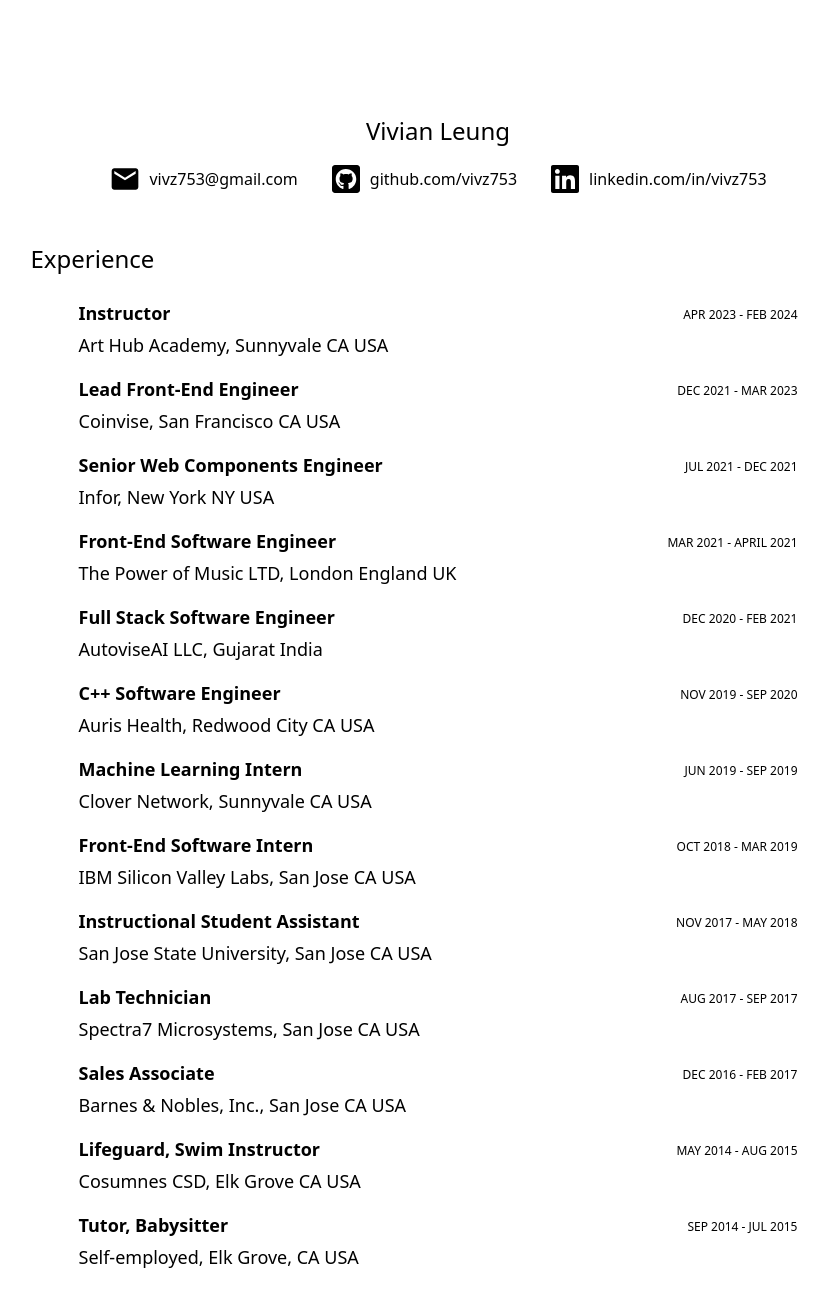
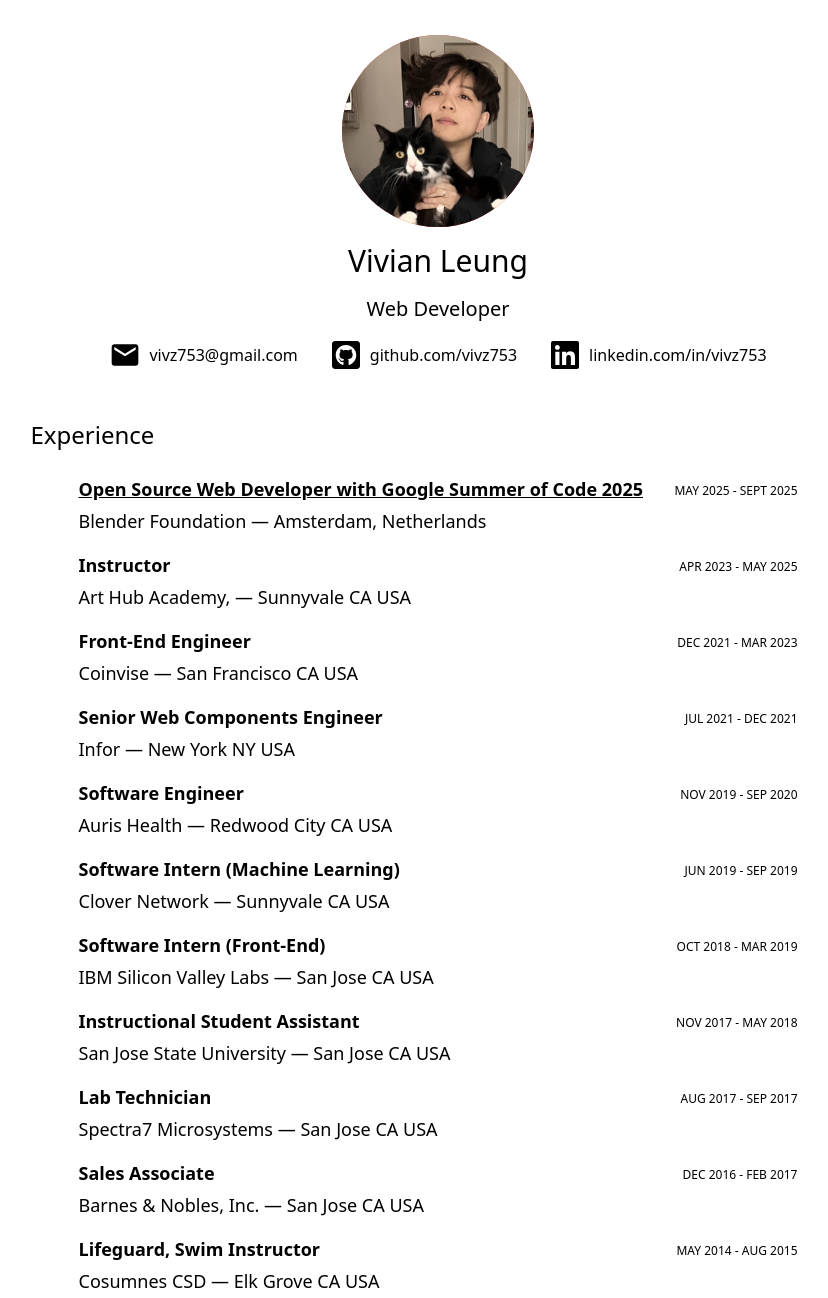
Before and after one commit to vivz753/vleung.us, a React app in the folder web/: page /cv in a window 1280 px wide. Shown: the part 125-1423 px from the top of the page, without its empty margins (202-1030 px from the left). Built offline with nearby package versions, Linux system fonts and the light colour scheme.

Commit message:
Refactor data from components, add new profile pic to CV

```diff
--- a/web/pages/cv.tsx
+++ b/web/pages/cv.tsx
@@ -1,103 +1,254 @@
+import clsx from "clsx"
 import { NextPage } from "next"
 import Link from "next/link"
-import { FC } from "react"
+import React, { FC } from "react"
 import { FaGithubSquare, FaLinkedin } from "react-icons/fa"
 import { MdEmail } from "react-icons/md"
+import Image from "next/image"
+
+interface Entry {
+  title: string
+  organization: string
+  location: string
+  date: string
+  description?: string
+  link?: string
+}
+
+const experience: Entry[] = [
+  {
+    title: "Open Source Web Developer with Google Summer of Code 2025",
+    organization: "Blender Foundation",
+    location: "Amsterdam, Netherlands",
+    date: "May 2025 - Sept 2025",
+    description: "",
+    link: "https://devtalk.blender.org/t/gsoc-2025-adding-handy-features-and-ui-improvements-to-flamenco/40723",
+  },
+  {
+    title: "Instructor",
+    organization: "Art Hub Academy,",
+    location: "Sunnyvale CA USA",
+    date: "Apr 2023 - May 2025",
+    description: "",
+  },
+  {
+    title: "Front-End Engineer",
+    organization: "Coinvise",
+    location: "San Francisco CA USA",
+    date: "Dec 2021 - Mar 2023",
+    description: "",
+  },
+  {
+    title: "Senior Web Components Engineer",
+    organization: "Infor",
+    location: "New York NY USA",
+    date: "Jul 2021 - Dec 2021",
+    description: "",
+  },
+  {
+    title: "Software Engineer",
+    organization: "Auris Health",
+    location: "Redwood City CA USA",
+    date: "Nov 2019 - Sep 2020",
+    description: "",
+  },
+  {
+    title: "Software Intern (Machine Learning)",
+    organization: "Clover Network",
+    location: "Sunnyvale CA USA",
+    date: "Jun 2019 - Sep 2019",
+    description: "",
+  },
+  {
+    title: "Software Intern (Front-End)",
+    organization: "IBM Silicon Valley Labs",
+    location: "San Jose CA USA",
+    date: "Oct 2018 - Mar 2019",
+    description: "",
+  },
+  {
+    title: "Instructional Student Assistant",
+    organization: "San Jose State University",
+    location: "San Jose CA USA",
+    date: "Nov 2017 - May 2018",
+    description: "",
+  },
+  {
+    title: "Lab Technician",
+    organization: "Spectra7 Microsystems",
+    location: "San Jose CA USA",
+    date: "Aug 2017 - Sep 2017",
+    description: "",
+  },
+  {
+    title: "Sales Associate",
+    organization: "Barnes & Nobles, Inc.",
+    location: "San Jose CA USA",
+    date: "Dec 2016 - Feb 2017",
+    description: "",
+  },
+  {
+    title: "Lifeguard, Swim Instructor",
+    organization: "Cosumnes CSD",
+    location: "Elk Grove CA USA",
+    date: "May 2014 - Aug 2015",
+    description: "",
+  },
+]
+
+const education: Entry[] = [
+  {
+    title: "BS Software Engineering 3.72 GPA",
+    organization: "San Jose State University",
+    location: "San Jose CA",
+    date: "Aug 2015 - May 2019",
+    description: "",
+  },
+]
+const leadership: Entry[] = [
+  {
+    title: "Treasurer",
+    organization: "Society of Women Engineers",
+    location: "San Jose State University",
+    date: "May 2018 - May 2019",
+    description: "",
+  },
+  {
+    title: "Clubroom Manager",
+    organization: "Society of Women Engineers",
+    location: "San Jose State University",
+    date: "Nov 2017 - May 2018",
+    description: "",
+  },
+  {
+    title: "Vice President",
+    organization: "Key Club",
+    location: "Cosumnes Oaks Highschool",
+    date: "May 2012 - May 2014",
+    description: "",
+  },
+  {
+    title: "Public Relations Officer",
+    organization: "National Honor Society",
+    location: "Cosumnes Oaks Highschool",
+    date: "May 2018 - May 2019",
+    description: "",
+  },
+]
+
+const awardsCertifications: Entry[] = [
+  {
+    title: "edX Verified Certificate for Computer Graphics",
+    organization: "University of San Diego",
+    location: "San Diego CA USA",
+    date: "Oct 2020",
+    description: "",
+    link: "https://courses.edx.org/certificates/482ed4cfd2b0444d846da2e1975dacdc",
+  },
+  {
+    title: "Dean's Scholar",
+    organization: "San Jose State University",
+    location: "San Jose CA USA",
+    date: "Aug 2015 - May 2019",
+    description: "",
+  },
+  {
+    title: "Silicon Valley Engineering Scholarship",
+    organization: "San Jose State University",
+    location: "San Jose CA USA",
+    date: "Aug 2015 - May 2019",
+    description: "",
+  },
+  {
+    title: "American Red Cross Lifeguarding / First Aid / Administering Emergency Oxygen / CPR / AED",
+    organization: "Cosumnes CSD",
+    location: "Elk Grove CA USA",
+    date: "Aug 2015 - May 2019",
+    description: "",
+  },
+  {
+    title: "AP Scholar with Distinction",
+    organization: "Collegeboard",
+    location: "",
+    date: "May 2014",
+    description: "",
+  },
+  {
+    title: "Distinguished Vice President",
+    organization: "Key Club Cal-Nev-Ha District",
+    location: "",
+    date: "May 2013",
+    description: "",
+  },
+]
+
+enum Icon {
+  GITHUB,
+  MAIL,
+  LINKEDIN,
+}
+
+const logoLinkHoverStyle = "group-hover:text-pink-300"
+const LogoLink: FC<{ link: string; label: string; icon: Icon }> = ({ link, label, icon }) => (
+  <a href={link} className="group flex flex-row items-center gap-2">
+    {icon === Icon.LINKEDIN ? (
+      <FaLinkedin className={clsx("h-8 w-8", logoLinkHoverStyle)} />
+    ) : icon === Icon.GITHUB ? (
+      <FaGithubSquare className={clsx("h-8 w-8", logoLinkHoverStyle)} />
+    ) : (
+      <MdEmail className={clsx("h-8 w-8", logoLinkHoverStyle)} />
+    )}
+
+    <span className={logoLinkHoverStyle}>{label}</span>
+  </a>
+)
 
 const CV: NextPage = () => {
   return (
-    <div className="flex min-h-screen flex-col items-center justify-center px-8 pt-28 lg:px-24">
+    <div className="flex min-h-screen flex-col items-center justify-center px-4 pt-8 lg:px-24">
       <div className="flex w-full max-w-[719px] flex-col py-24">
         <div className="flex flex-col items-center justify-center gap-4 py-8">
-          <div className="text-2xl">Vivian Leung</div>
+          <div className="relative h-48 w-48 overflow-clip rounded-full  bg-red-500">
+            <Image alt="portrait" src="/images/me-mimi-profile.png" fill style={{ objectFit: "cover" }} />
+          </div>
+          <div className="text-3xl">Vivian Leung</div>
+          <div className="text-xl">Web Developer</div>
           <div className="flex flex-col items-center gap-2 lg:flex-row lg:gap-8">
-            <div className="flex flex-row items-center gap-2">
-              <MdEmail className="h-8 w-8" />
-              <div>vivz753@gmail.com</div>
-            </div>
-            <Link className="flex flex-row items-center gap-2" href="https://github.com/vivz753">
-              <FaGithubSquare className="h-8 w-8" />
-              github.com/vivz753
-            </Link>
-            <Link href="https://linkedin.com/in/vivz753" className="flex flex-row items-center gap-2">
-              <FaLinkedin className="h-8 w-8" />
-              linkedin.com/in/vivz753
-            </Link>
+            <LogoLink link="mailto:vivz753@gmail.com" label="vivz753@gmail.com" icon={Icon.MAIL} />
+            <LogoLink link="https://github.com/vivz753" label="github.com/vivz753" icon={Icon.GITHUB} />
+            <LogoLink link="https://linkedin.com/in/vivz753" label="linkedin.com/in/vivz753" icon={Icon.LINKEDIN} />
           </div>
         </div>
-        <div className="-ml-4 py-4 text-2xl lg:-ml-12">Experience</div>
-        <Job title="Instructor" date="Apr 2023 - Feb 2024" location="Art Hub Academy, Sunnyvale CA USA" />
-        <Job title="Lead Front-End Engineer" date="Dec 2021 - Mar 2023" location="Coinvise, San Francisco CA USA" />
-        <Job title="Senior Web Components Engineer" date="Jul 2021 - Dec 2021" location="Infor, New York NY USA" />
-        <Job
-          title="Front-End Software Engineer"
-          date="Mar 2021 - April 2021"
-          location="The Power of Music LTD, London England UK"
-        />
-        <Job title="Full Stack Software Engineer" date="Dec 2020 - Feb 2021" location="AutoviseAI LLC, Gujarat India" />
-        <Job title="C++ Software Engineer" date="Nov 2019 - Sep 2020" location="Auris Health, Redwood City CA USA" />
-        <Job title="Machine Learning Intern" date="Jun 2019 - Sep 2019" location="Clover Network, Sunnyvale CA USA" />
-        <Job
-          title="Front-End Software Intern"
-          date="Oct 2018 - Mar 2019"
-          location="IBM Silicon Valley Labs, San Jose CA USA"
-        />
-        <Job
-          title="Instructional Student Assistant"
-          date="Nov 2017 - May 2018"
-          location="San Jose State University, San Jose CA USA"
-        />
-        <Job title="Lab Technician" date="Aug 2017 - Sep 2017" location="Spectra7 Microsystems, San Jose CA USA" />
-        <Job title="Sales Associate" date="Dec 2016 - Feb 2017" location="Barnes & Nobles, Inc., San Jose CA USA" />
-        <Job title="Lifeguard, Swim Instructor" date="May 2014 - Aug 2015" location="Cosumnes CSD, Elk Grove CA USA" />
-        <Job title="Tutor, Babysitter" date="Sep 2014 - Jul 2015" location="Self-employed, Elk Grove, CA USA" />
-        <div className="-ml-4 py-4 text-2xl lg:-ml-12">Education</div>
-        <Job
-          title="BS Software Engineering, 3.72 GPA"
-          date="Aug 2015 - May 2019"
-          location="San Jose State University, San Jose CA"
-        />
-        <div className="-ml-4 py-4 text-2xl lg:-ml-12">Leadership</div>
-        <Job
-          title="Treasurer"
-          date="May 2018 - May 2019"
-          location="Society of Women Engineers, San Jose State University"
-        />
-        <Job
-          title="Clubroom Manager"
-          date="Nov 2017 - May 2018"
-          location="Society of Women Engineers, San Jose State University"
-        />
-        <Job title="Vice President" date="May 2012 - May 2014" location="Key Club, Cosumnes Oaks Highschool" />
-        <Job
-          title="Public Relations Officer"
-          date="May 2013 - May 2014"
-          location="National Honor Society, Cosumnes Oaks Highschool"
-        />
-        <div className="-ml-4 py-4 text-2xl lg:-ml-12">Awards & Certifications</div>
-        <Job
-          link="https://courses.edx.org/certificates/482ed4cfd2b0444d846da2e1975dacdc"
-          title="edX Verified Certificate for Computer Graphics"
-          date="Oct 2020"
-          location="University of San Diego, San Diego CA"
-        />
-        <Job title="Dean's Scholar" date="Aug 2015 - May 2019" location="San Jose State University, San Jose CA" />
-        <Job
-          title="Silicon Valley Engineering Scholarship"
-          date="Aug 2015 - May 2019"
-          location="San Jose State University, San Jose CA"
-        />
-        <Job
-          title="American Red Cross Lifeguarding / First Aid / Administering Emergency Oxygen / CPR / AED"
-          date="Apr 2014"
-          location="Cosumnes CSD, Elk Grove"
-        />
-        <Job title="AP Scholar with Distinction" date="May 2014" location="Collegeboard" />
-        <Job
-          title="Distinguished Vice President"
-          date="May 2013"
-          location="Key Club Cal-Nev-Ha District Convention, Anaheim CA "
-        />
+        <Title>Experience</Title>
+        {experience.map(({ title, organization, location, date, link }) => (
+          <Job
+            key={title + organization}
+            title={title}
+            organization={organization}
+            location={location}
+            date={date}
+            link={link}
+          />
+        ))}
+        <Title>Education</Title>
+        {education.map(({ title, organization, location, date }) => (
+          <Job key={title + organization} title={title} organization={organization} location={location} date={date} />
+        ))}
+        <Title>Leadership</Title>
+        {leadership.map(({ title, organization, location, date }) => (
+          <Job key={title + organization} title={title} organization={organization} location={location} date={date} />
+        ))}
+        <Title>Awards & Certifications</Title>
+        {awardsCertifications.map(({ title, organization, location, date, link }) => (
+          <Job
+            key={title + organization}
+            title={title}
+            organization={organization}
+            location={location}
+            date={date}
+            link={link}
+          />
+        ))}
       </div>
     </div>
   )
@@ -105,17 +256,22 @@
 
 export default CV
 
-const Job: FC<{ title: string; date: string; location: string; link?: string }> = ({
+const Title: FC<React.PropsWithChildren> = ({ children }) => <span className="py-4 text-2xl lg:-ml-12">{children}</span>
+
+const Job: FC<{ title: string; date: string; organization: string; location: string; link?: string }> = ({
   title,
+  organization,
+  location,
   date,
-  location,
   link = "",
 }) => (
   <ConditionalWrapper link={link}>
     <div className="flex flex-row justify-between py-2">
       <div className="flex flex-col gap-1">
-        <span className="text-lg font-bold">{title}</span>
-        <span className="text-lg">{location}</span>
+        <span className={clsx("text-lg font-bold", link && "underline hover:text-pink-300")}>{title}</span>
+        <span className="text-lg">
+          {organization} — {location}
+        </span>
       </div>
       <span className="mt-2 min-w-max text-right align-bottom text-xs uppercase">{date}</span>
     </div>
```
Also changed, not shown: web/public/images/me-mimi-profile.png (added).
